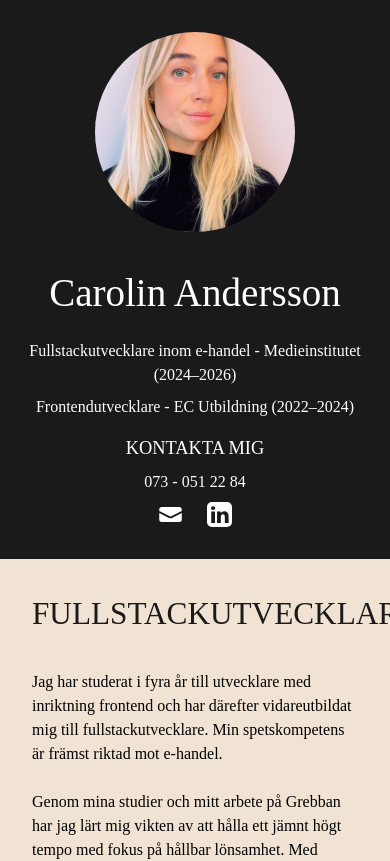
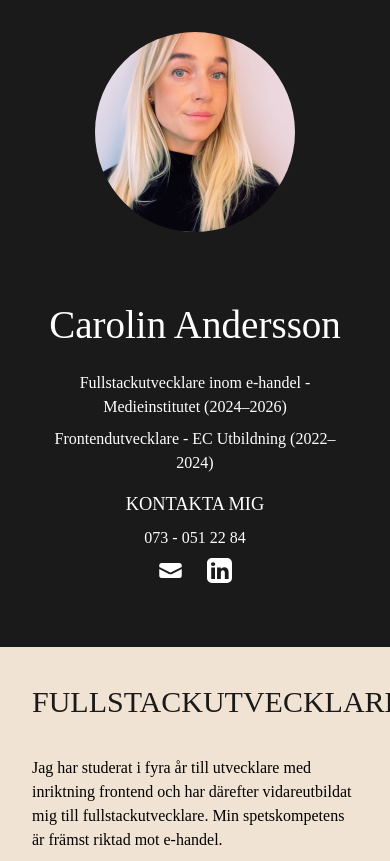
Before and after one commit to carolinmimmie/MyCv, a Next.js app: page / in a window 390 px wide. Shown: the top 861 px of the page. Built offline with nearby package versions, Linux system fonts and the light colour scheme.

Commit message:
fix: breakword

```diff
--- a/app/component/ProfessionalExperience.tsx
+++ b/app/component/ProfessionalExperience.tsx
@@ -12,7 +12,7 @@ const ProfessionalExperience = ({
 
   return (
     <section>
-      <h2 className="mb-6 break-words"> {title}</h2>
+      <h2 className="mb-6 max-w-full"> {title}</h2>
       <div className="flex flex-col gap-6">
         {experiences.map(({ role, description, current }) => (
           <div key={role} className="flex flex-col rounded-lg">
--- a/app/component/Sidebar.tsx
+++ b/app/component/Sidebar.tsx
@@ -21,9 +21,8 @@ const Sidebar = ({ data }: SidebarProps) => {
           src="/images/profile.png"
           alt="profilepic for cv"
         />
-        <div className="text-center">
+        <div className="text-center grow-full p-8 sm:p-16 w-full sm:basis-2/3  ml-auto">
           <h1 className="mb-2">{name}</h1>
-          {/* <h2 className="mb-8">{role}</h2> */}
           <p className="mb-2">{education[0]}</p>
           <p className="mb-2 ">{education[1]}</p>
           <div className="text-white text-center mb-4 mt-4 sm:mt-8">
--- a/app/globals.css
+++ b/app/globals.css
@@ -7,7 +7,7 @@
     @apply text-white text-4xl p-2;
   }
   h2 {
-    @apply text-3xl;
+    @apply text-[1.875rem] md:text-3xl;
   }
   h3 {
     @apply text-lg;
```
